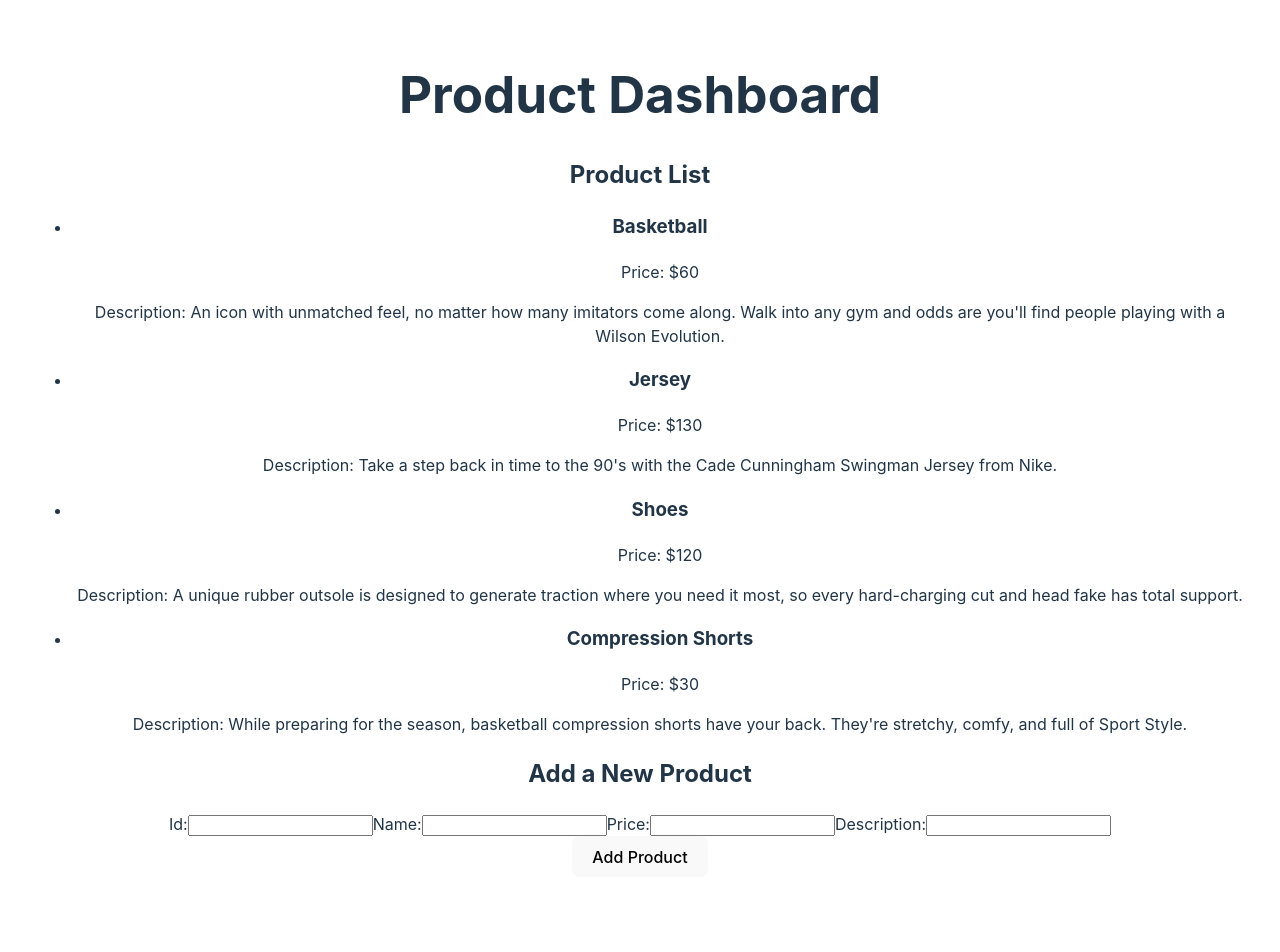
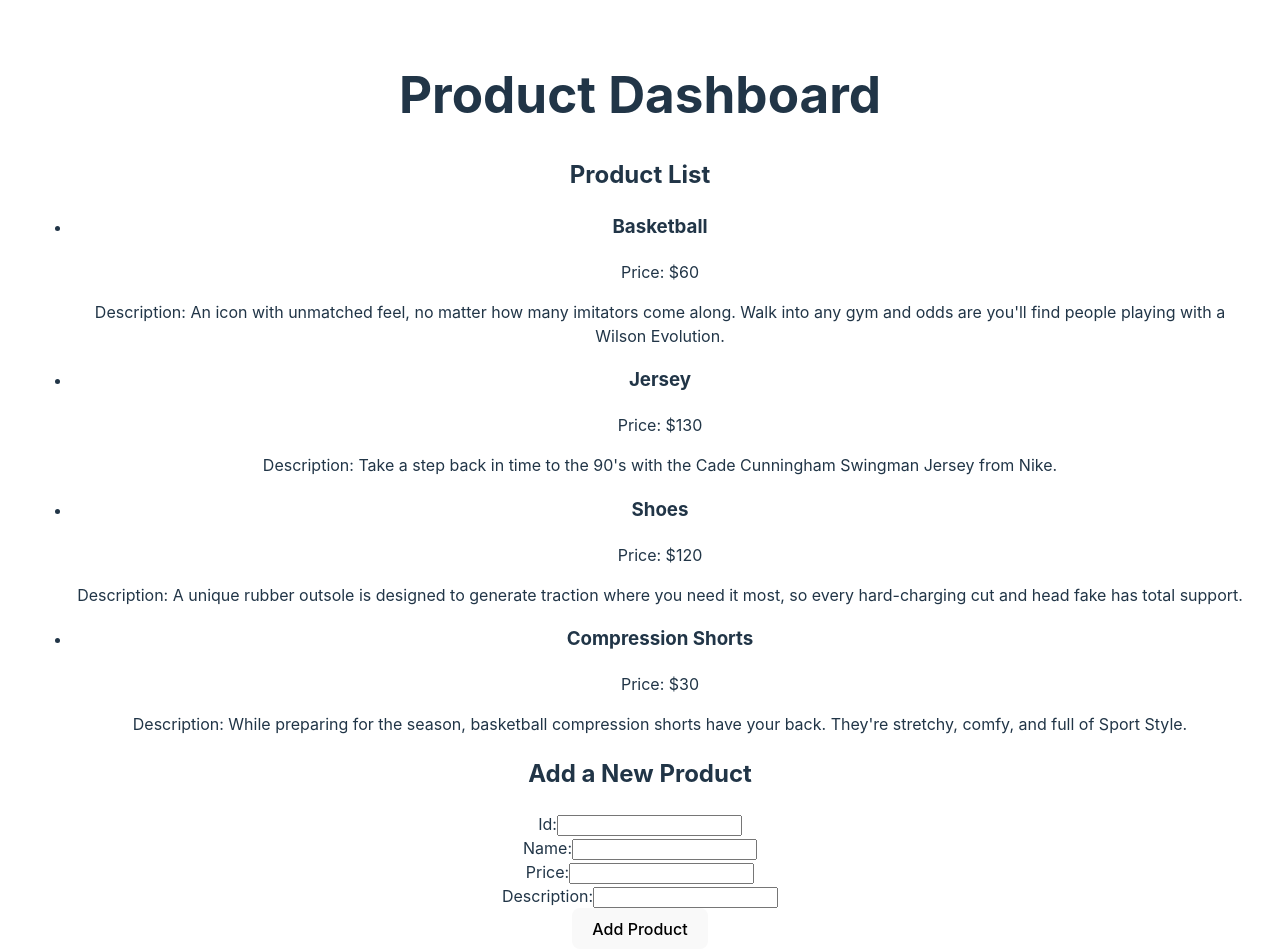
Before and after one commit to christianschmidt25/product-dashboard, a React (Vite) app: page / in a window 1280 px wide. Shown: the top 952 px of the page. Before the commit the page ends 909 px from the top, so only its background shows below. Built offline with nearby package versions, Linux system fonts and the light colour scheme.

Commit message:
Add name keys to each form label so users can type

```diff
--- a/src/AddProductForm.jsx
+++ b/src/AddProductForm.jsx
@@ -32,19 +32,25 @@ function AddProductForm({ addProduct }) {
         <div>
             <label>
                 Id:
-                <input type="number" value={id} onChange={handleChange} />
+                <input type="number" name="id" value={id} onChange={handleChange} />
             </label>
+        </div>
+        <div>
             <label>
                 Name:
-                <input type="text" value={name} onChange={handleChange} />
+                <input type="text" name="name" value={name} onChange={handleChange} />
             </label>
+        </div>
+        <div>
             <label>
                 Price:
-                <input type="number" value={price} onChange={handleChange} />
+                <input type="number" name="price" value={price} onChange={handleChange} />
             </label>
+        </div>
+        <div>
             <label>
                 Description:
-                <input type="text" value={description} onChange={handleChange} />
+                <input type="text" name="description" value={description} onChange={handleChange} />
             </label>
         </div>
         <button type="submit">Add Product</button>
```
